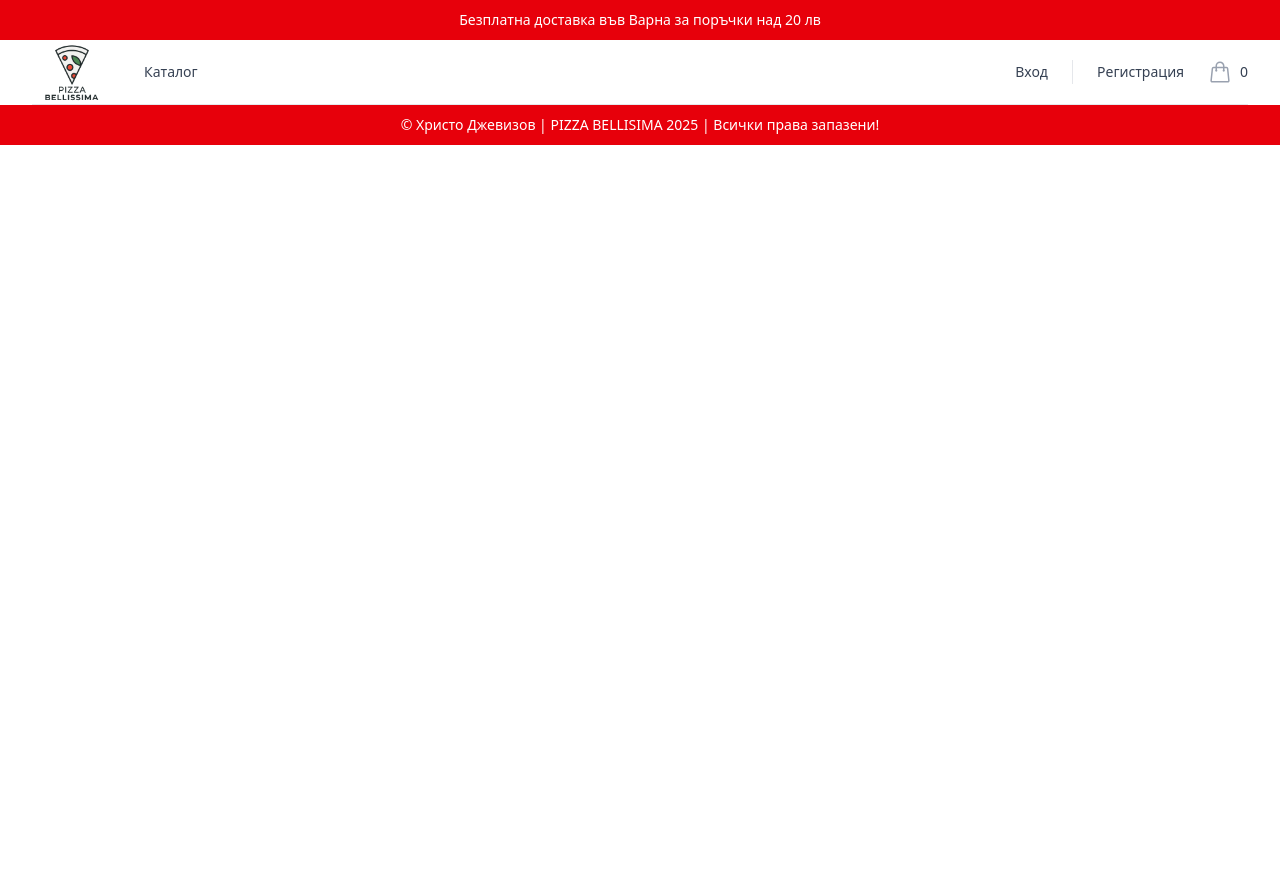
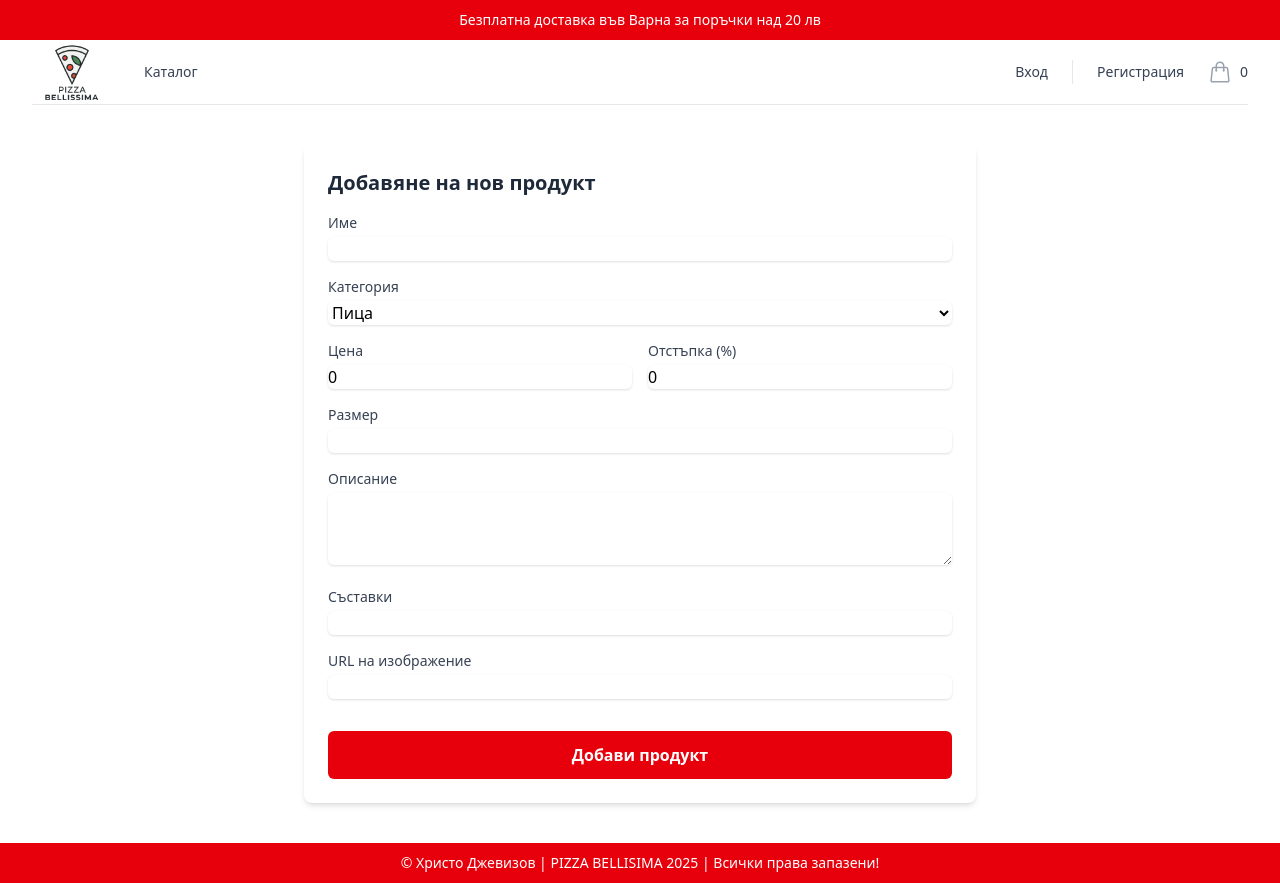
Before and after one commit to Dzhevizov/PizzaBellisima, a React (Vite) app in the folder client/: page /add-product in a window 1280 px wide. Before the commit the page ends 800 px from the top, so only its background shows below. Built offline with nearby package versions, Linux system fonts and the light colour scheme; no server answers.

Commit message:
add addProduct and editProduct functionalities

```diff
--- a/client/src/App.jsx
+++ b/client/src/App.jsx
@@ -12,6 +12,8 @@ import { useState } from "react";
 import { ProductsProvider } from "./contexts/ProductContext";
 import { useCart } from "./contexts/CartContext";
 import { OrderProvider } from "./contexts/OrderContext";
+import AddProduct from "./components/AddProduct";
+import EditProduct from "./components/EditProduct";
 
 function App() {
   const [cartOpen, setCartOpen] = useState(false);
@@ -41,6 +43,9 @@ function App() {
               <Route path="/login" element={<Login />} />
               <Route path="/register" element={<Register />} />
               <Route path="/cart" element={<CartModal />} />
+              <Route path="/add-product" element={<AddProduct />} />
+              <Route path="/edit-product/:id" element={<EditProduct />} />
+
             </Routes>
           </OrderProvider>
         </ProductsProvider>
--- /dev/null
+++ b/client/src/components/AddProduct.jsx
@@ -0,0 +1,23 @@
+import ProductForm from "../components/ProductForm";
+import useRequest from "../hooks/useRequest";
+import { useNavigate } from "react-router";
+
+export default function AddProduct() {
+  const { request } = useRequest();
+  const navigate = useNavigate();
+
+  const handleCreateProduct = async (productData) => {
+    try {
+      await request("/data/products", "POST", productData);
+      navigate("/catalog");
+    } catch (err) {
+      alert("Грешка при създаване на продукт:", err);
+    }
+  };
+
+  return (
+    <div className="py-10">
+      <ProductForm onSubmit={handleCreateProduct} />
+    </div>
+  );
+}
--- /dev/null
+++ b/client/src/components/EditProduct.jsx
@@ -0,0 +1,33 @@
+import { useParams } from "react-router";
+import { useProducts } from "../contexts/ProductContext";
+import ProductForm from "../components/ProductForm";
+import useRequest from "../hooks/useRequest";
+import { useNavigate } from "react-router";
+
+export default function EditProduct() {
+  const { id } = useParams();
+  const { products, loading } = useProducts();
+  const { request } = useRequest();
+  const navigate = useNavigate();
+
+  if (loading) return <p>Зареждане...</p>;
+
+  const product = products.find((p) => p._id === id);
+
+  if (!product) return <p className="text-red-600">Продуктът не е намерен.</p>;
+
+  const handleUpdateProduct = async (updatedData) => {
+    try {
+      await request(`/data/products/${id}`, "PUT", updatedData);
+      navigate(`/catalog/${id}`);
+    } catch (err) {
+      alert("Грешка при редакция:", err);
+    }
+  };
+
+  return (
+    <div className="py-10">
+      <ProductForm product={product} onSubmit={handleUpdateProduct} />
+    </div>
+  );
+}
--- a/client/src/components/Home.jsx
+++ b/client/src/components/Home.jsx
@@ -1,7 +1,6 @@
 import HeroSection from "./HeroSection";
 import HotOffers from "./HotOffers";
 import InfoSection from "./InfoSection";
-import Navbar from "./Navbar";
 
 export default function Home() {
     return (
--- a/client/src/components/InfoSection.jsx
+++ b/client/src/components/InfoSection.jsx
@@ -2,7 +2,7 @@ export default function InfoSection() {
   return (
     <section
       className="relative bg-cover bg-center"
-      style={{ backgroundImage: "url('/images/pizza-bg.jpg')" }}
+      style={{ backgroundImage: "url('/images/info-section.jpeg')" }}
     >
       {/* Overlay за четимост */}
       <div className="absolute inset-0 bg-black/50"></div>
--- a/client/src/components/Login.jsx
+++ b/client/src/components/Login.jsx
@@ -13,7 +13,7 @@ export default function Login() {
     e.preventDefault();
     try {
         await loginHandler(email, password);
-        navigate("/catalog");
+        navigate("/");
     } catch {
         setError("Грешен имейл или парола");
     }
--- a/client/src/components/Navigation.jsx
+++ b/client/src/components/Navigation.jsx
@@ -6,7 +6,7 @@ import { useAuthContext } from "../contexts/AuthContext";
 import { useNavigate } from "react-router";
 
 export default function Navigation({ onCartClick, cartCount }) {
-    const { isAuthenticated, logoutHandler, user } = useAuthContext();
+    const { isAuthenticated, isAdmin, logoutHandler, user } = useAuthContext();
     const navigate = useNavigate();
 
     const handleLogout = async () => {
@@ -16,7 +16,7 @@ export default function Navigation({ onCartClick, cartCount }) {
 
     const pages = [
     { name: "Каталог", to: "/catalog" },
-    ...(user?.role === "admin"
+    ...(isAdmin
       ? [{ name: "Дневни поръчки", to: "/orders" }]
       : isAuthenticated
       ? [{ name: "Моите поръчки", to: "/orders" }]
--- /dev/null
+++ b/client/src/components/ProductForm.jsx
@@ -0,0 +1,133 @@
+import { useState } from "react";
+
+export default function ProductForm({ product = {}, onSubmit }) {
+    const [name, setName] = useState(product.name || "");
+    const [category, setCategory] = useState(product.category || "PIZZA");
+    const [price, setPrice] = useState(product.price || 0);
+    const [discount, setDiscount] = useState(product.discount || 0);
+    const [size, setSize] = useState(product.size || "");
+    const [description, setDescription] = useState(product.description || "");
+    const [ingredients, setIngredients] = useState(product.ingredients || "");
+    const [image, setImage] = useState(product.image || "");
+
+    const handleSubmit = (e) => {
+    e.preventDefault();
+
+    const productData = {
+        _id: product._id || undefined, // само при редакция
+        name,
+        category,
+        price: Number(price),
+        discount: Number(discount),
+        size,
+        description,
+        ingredients,
+        image,
+    };
+
+    onSubmit(productData);
+    };
+
+    return (
+    <form onSubmit={handleSubmit} className="max-w-2xl mx-auto bg-white p-6 rounded-lg shadow-md space-y-4">
+        <h2 className="text-xl font-bold text-gray-800">
+        {product._id ? "Редакция на продукт" : "Добавяне на нов продукт"}
+        </h2>
+
+        <div>
+        <label className="block text-sm font-medium text-gray-700">Име</label>
+        <input
+            type="text"
+            value={name}
+            onChange={(e) => setName(e.target.value)}
+            className="mt-1 w-full rounded-md border-gray-300 shadow-sm"
+            required
+        />
+        </div>
+
+        <div>
+        <label className="block text-sm font-medium text-gray-700">Категория</label>
+        <select
+            value={category}
+            onChange={(e) => setCategory(e.target.value)}
+            className="mt-1 w-full rounded-md border-gray-300 shadow-sm"
+        >
+            <option value="PIZZA">Пица</option>
+            <option value="DESSERT">Десерт</option>
+            <option value="DRINK">Напитка</option>
+        </select>
+        </div>
+
+        <div className="grid grid-cols-2 gap-4">
+        <div>
+            <label className="block text-sm font-medium text-gray-700">Цена</label>
+            <input
+            type="number"
+            value={price}
+            onChange={(e) => setPrice(e.target.value)}
+            className="mt-1 w-full rounded-md border-gray-300 shadow-sm"
+            step="0.01"
+            required
+            />
+        </div>
+        <div>
+            <label className="block text-sm font-medium text-gray-700">Отстъпка (%)</label>
+            <input
+            type="number"
+            value={discount}
+            onChange={(e) => setDiscount(e.target.value)}
+            className="mt-1 w-full rounded-md border-gray-300 shadow-sm"
+            step="1"
+            />
+        </div>
+        </div>
+
+        <div>
+        <label className="block text-sm font-medium text-gray-700">Размер</label>
+        <input
+            type="text"
+            value={size}
+            onChange={(e) => setSize(e.target.value)}
+            className="mt-1 w-full rounded-md border-gray-300 shadow-sm"
+        />
+        </div>
+
+        <div>
+        <label className="block text-sm font-medium text-gray-700">Описание</label>
+        <textarea
+            value={description}
+            onChange={(e) => setDescription(e.target.value)}
+            className="mt-1 w-full rounded-md border-gray-300 shadow-sm"
+            rows={3}
+        />
+        </div>
+
+        <div>
+        <label className="block text-sm font-medium text-gray-700">Съставки</label>
+        <input
+            type="text"
+            value={ingredients}
+            onChange={(e) => setIngredients(e.target.value)}
+            className="mt-1 w-full rounded-md border-gray-300 shadow-sm"
+        />
+        </div>
+
+        <div>
+        <label className="block text-sm font-medium text-gray-700">URL на изображение</label>
+        <input
+            type="text"
+            value={image}
+            onChange={(e) => setImage(e.target.value)}
+            className="mt-1 w-full rounded-md border-gray-300 shadow-sm"
+        />
+        </div>
+
+        <button
+        type="submit"
+        className="mt-4 w-full rounded-md bg-red-600 px-6 py-3 text-base font-semibold text-white hover:bg-red-500"
+        >
+        {product._id ? "Запази промените" : "Добави продукт"}
+        </button>
+    </form>
+    );
+}
--- a/client/src/contexts/AuthContext.jsx
+++ b/client/src/contexts/AuthContext.jsx
@@ -42,6 +42,7 @@ export function UserProvider({ children }) {
   const userContextValues = {
     user,
     isAuthenticated: !!user?.accessToken,
+    isAdmin: user?.role === 'admin',
     registerHandler,
     loginHandler,
     logoutHandler,
```
Also changed, not shown: client/src/components/ProductDetails.jsx (+26 -4 lines), client/public/images/63511d8990148771a363965b_pizza-advertising.jpeg (added).
